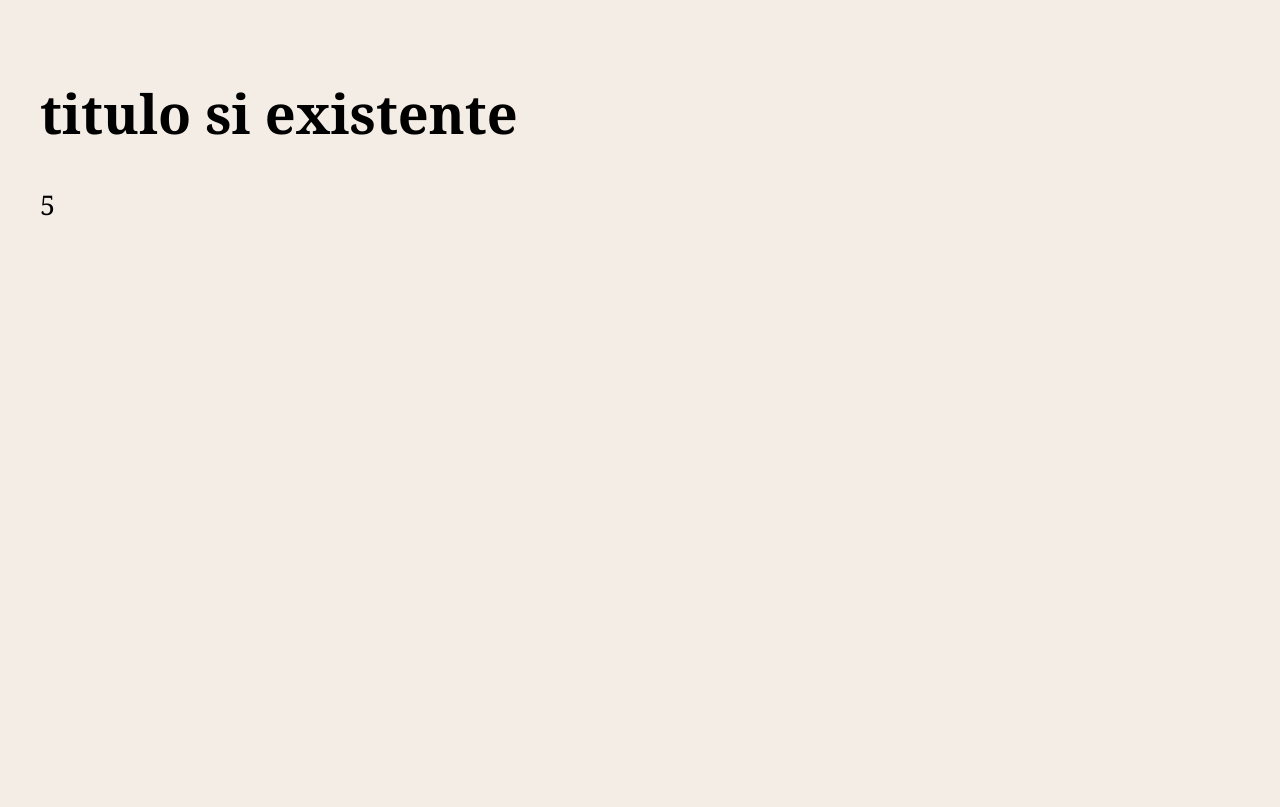
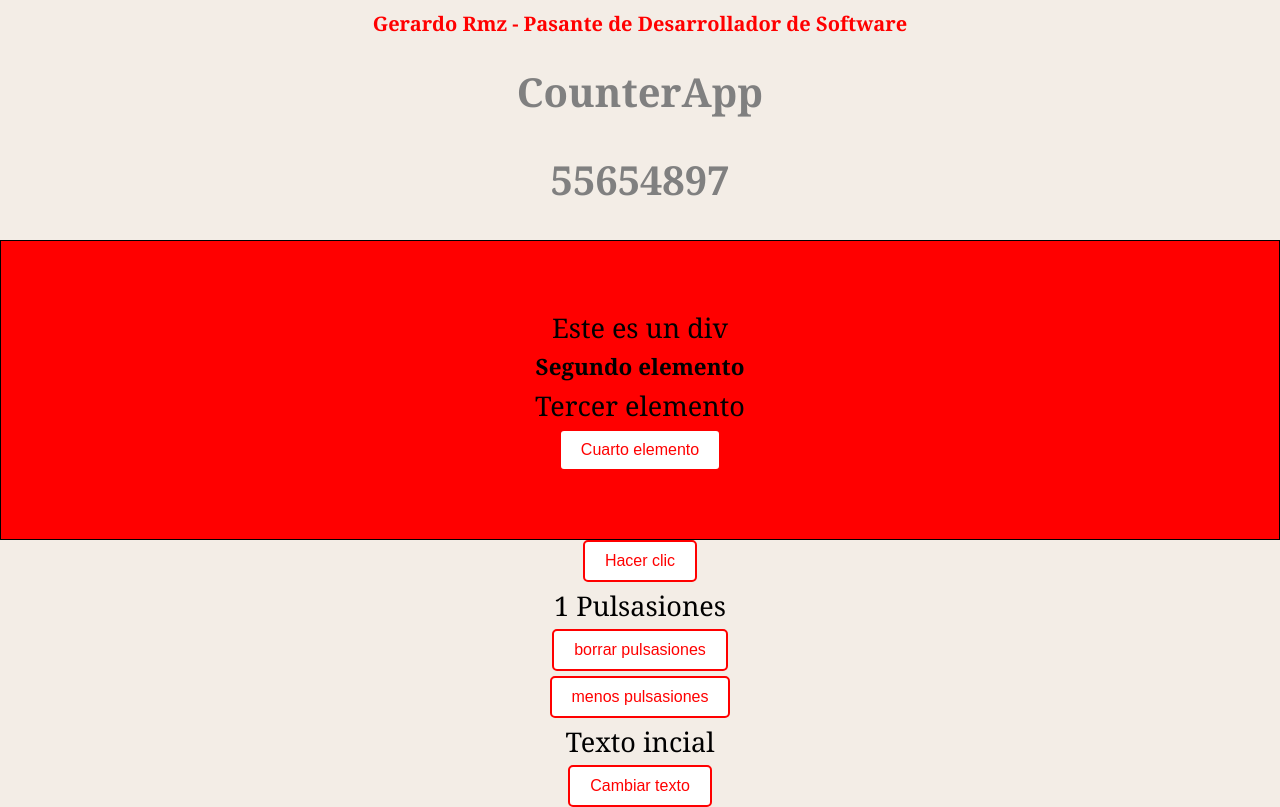
Before and after one commit to RmzGerardo/Elbetunas, a React (Vite) app in the folder counter-app/: page / in a window 1280 px wide. Built offline with nearby package versions, Linux system fonts and the light colour scheme.

Commit message:
Clase de useState y manejo de eventos en React

```diff
--- a/counter-app/src/CounterApp.jsx
+++ b/counter-app/src/CounterApp.jsx
@@ -1,11 +1,25 @@
-export const PrimerComponente = () => {
+import PropTypes from 'prop-types';
+
+export const PrimerComponente = ({ title = 55654897}) => {
 
     return (
 
         <>
-                <h1>CounterApp</h1>
+        <h1>CounterApp</h1>
+        <h2>{ title }</h2>
+            <div className='div-r' >
+                <p>Este es un div</p>
+                <h5>Segundo elemento</h5>
+                <span>Tercer elemento</span>
+                <button>Cuarto elemento</button>
+
+            </div>
 
         </>
     )
 
 }
+
+PrimerComponente.propTypes = {
+    title: PropTypes.number
+}
--- a/counter-app/src/FirstApp.jsx
+++ b/counter-app/src/FirstApp.jsx
@@ -25,11 +25,11 @@ export const FirstApp = ({ title = 'No hay titulo', subtitle = 5 }) => {
 
     return (
         <>
-        <h1>{ title }</h1>
+        {/* <h1>{ title }</h1> */}
            {/* { Examen()} */}
             {/* <code> { JSON.stringify(newMessage) } </code> */}
-            {/* <h4>Gerardo Rmz - Pasante de Desarrollador de Software</h4> */}
-            <p>{subtitle}</p>
+            <h4 className='soy'>Gerardo Rmz - Pasante de Desarrollador de Software</h4>
+            {/* <p>{subtitle}</p> */}
         </>
     )
 }
--- /dev/null
+++ b/counter-app/src/button.jsx
@@ -0,0 +1,46 @@
+
+import { useState } from 'react';
+
+export const Boton = () => {
+
+
+    // aqui afuera va todo el codigo de js, funciones, variables, etc.
+    const [numero, setNumero] = useState(1);
+    const [palabra, setTexto] = useState('Texto incial');
+
+    const plus = () => {
+        setNumero(numero + 1);
+    }
+
+    const menos = () => {
+        setNumero(numero - 1);
+    }
+
+    const reset = ( ) => {
+        setNumero(0);
+    }
+
+
+    const texto = () => {
+        setTexto('Texto cambiado con useState');
+
+    }
+
+    const alerta = () => {
+        alert('¡Botón presionado!');
+    }
+
+    return (
+        <>
+        <div className="div-re">
+        <button onClick={plus} id="boton">Hacer clic</button>
+        <span >{numero} Pulsasiones</span>
+        <button onClick={reset} id="boton">borrar pulsasiones</button>
+        <button onClick={menos} id="boton">menos pulsasiones</button>
+        <span >{palabra}</span>
+        <button onClick={texto} id="boton">Cambiar texto</button>
+        </div>
+        </>
+
+    )
+}
--- a/counter-app/src/index.css
+++ b/counter-app/src/index.css
@@ -1,3 +1,6 @@
+* {
+  box-sizing: border-box; /* Aplica a todos los elementos */
+}
 html,
 body {
   background-color: rgb(243, 237, 230);
@@ -6,4 +9,65 @@ body {
   font-size: 1.3rem;
   padding: 10px;
   margin: 10px;
+
+  margin: 0; /* Elimina márgenes por defecto */
+  padding: 0;
 }
+
+h1,
+h2 {
+  color: gray;
+  text-align: center;
+  font-size: 40px;
+}
+
+.div-r {
+  background-color: red;
+  /* text-align: center; */
+  height: 300px;
+  width: 100%;
+  /* margin: 5px; */
+  /* padding: 50px; */
+  border: 1px solid black;
+  display: flex;
+  flex-direction: column;
+  align-items: center;
+  justify-content: center;
+  gap: 5px;
+}
+
+.div-re {
+  display: flex;
+  align-items: center;
+  flex-direction: column;
+  align-items: center;
+  justify-content: center;
+  gap: 5px;
+}
+.div-r p,
+.div-r h5,
+.div-r span,
+.div-r button {
+  margin: 0;
+  padding: px 10px;
+}
+
+.soy {
+  color: red;
+  font-size: 20px;
+  text-align: center;
+  font-weight: bold;
+  margin: 10px;
+}
+
+button {
+  text-align: center;
+  display: inline-block;
+  padding: 10px 20px;
+  font-size: 16px;
+  color: red;
+  background-color: white;
+  border: 2px solid red;
+  border-radius: 5px;
+  cursor: pointer;
+}
--- a/counter-app/src/main.jsx
+++ b/counter-app/src/main.jsx
@@ -2,12 +2,15 @@ import React from "react";
 import ReactDOM from "react-dom/client";
 // import {HelloWorld} from "./helloWorld.jsx";
 import {FirstApp} from "./FirstApp.jsx";
+import { PrimerComponente  } from "./CounterApp.jsx";
+import { Boton } from "./button.jsx";
 import "./index.css";
 
 ReactDOM.createRoot(document.getElementById("root")).render(
     <React.StrictMode>
-
-        <FirstApp title = 'titulo si existente'/>
+        <FirstApp/>
+        <PrimerComponente/>
+        <Boton/>
 
     </React.StrictMode>
 )
--- /dev/null
+++ b/package.json
@@ -0,0 +1,5 @@
+{
+  "devDependencies": {
+    "prettier": "^3.6.2"
+  }
+}
```
Also changed, not shown: 1 other file (tests, documents, lock files or other folders).
